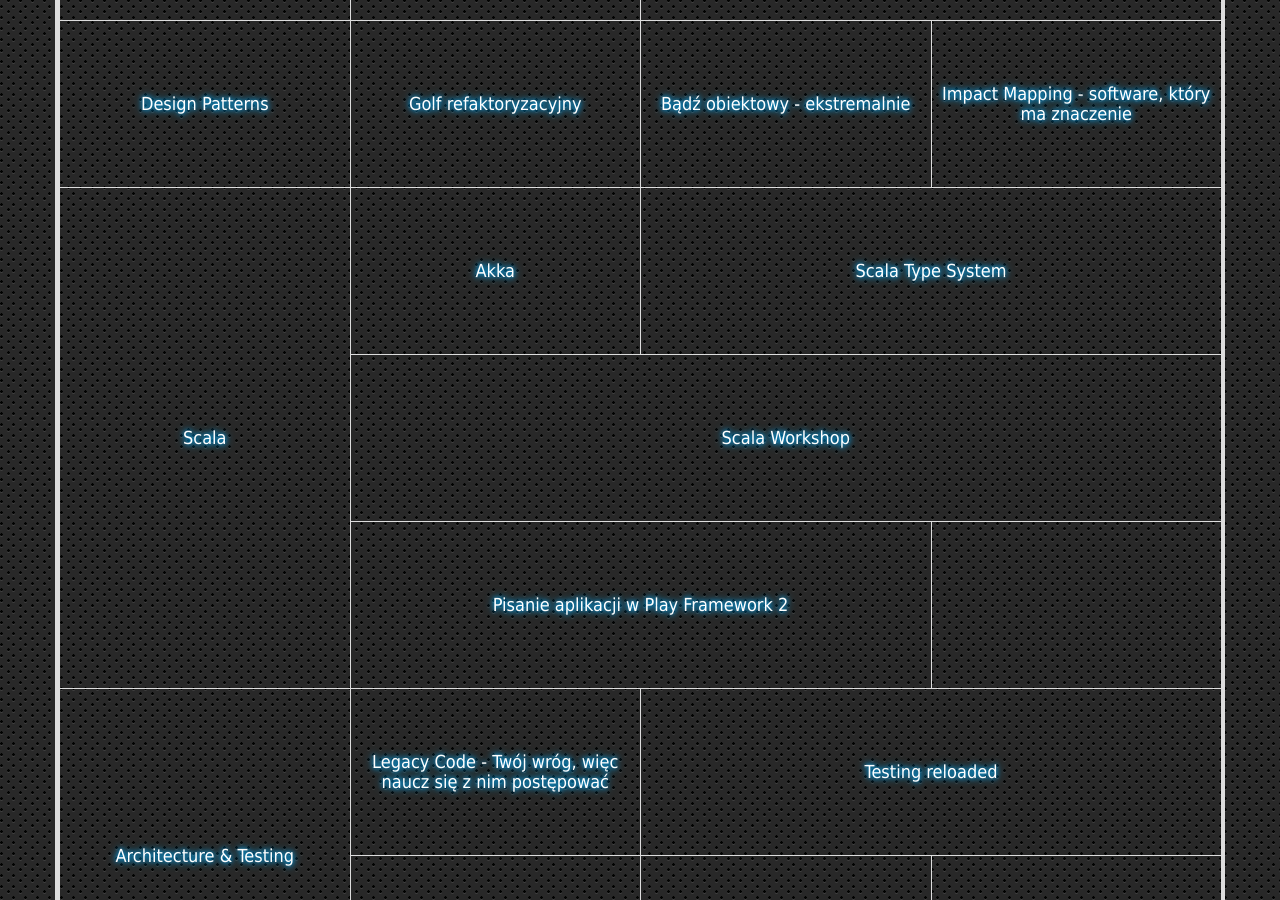
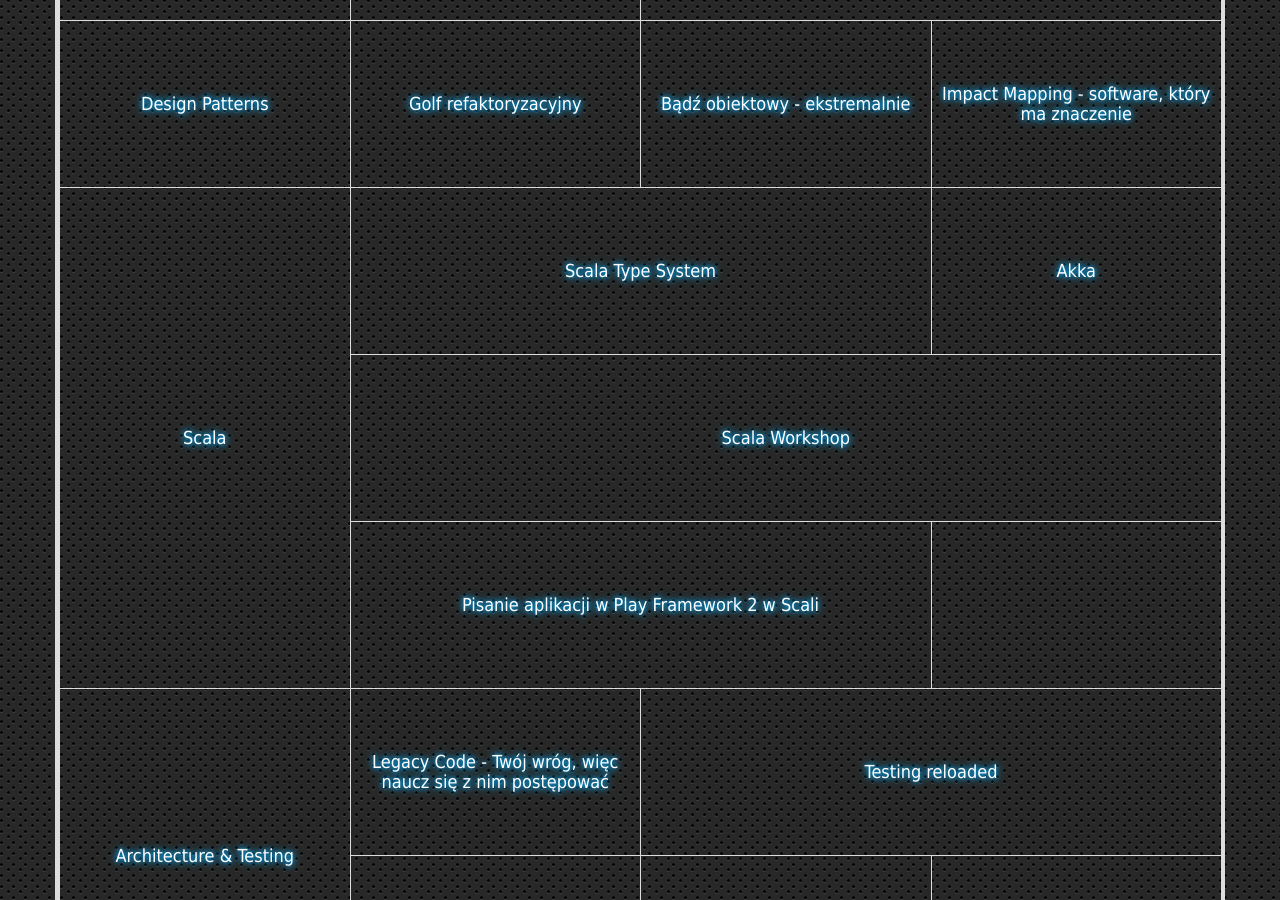
Before and after one commit to wojtekerbetowski/warsjawa2013, a Jekyll site: the page built from index.html, in a window 1280 px wide and 900 px high, scrolled down 1392 px. Built offline with Jekyll 4.4.1, drawn with Linux system fonts in a browser that asks for light colours; some of the changed lines change nothing that is shown; some of the changed text lies outside the part shown.

Commit message:
mobile track agenda update, minor fixes

```diff
--- a/index.html
+++ b/index.html
@@ -120,6 +120,16 @@
 - name: Scala
   paths:
     - talks:
+      - id: scala_types
+        slots: 2
+        title: Scala Type System
+        speaker:
+          name: Grzegorz Balcerek
+          photo: "/img/speakers/grzegorz_balcerek.jpg"
+          bio: Entuzjasta programowania funkcyjnego. Autor książki "Język programowania Scala".
+        description: "Proponuję warsztaty z języka Scala na poziomie zaawansowanym, co oznacza, że uczestnicy powinni już umieć programować w tym języku. Warsztaty dotyczą programowania za pomocą tak zwanych klas typów. Klasy typów, które są pewną konstrukcją programistyczną istniejącą w języku Haskell, nie są w Scali obecne jako osobna konstrukcja językowa, ale raczej jako pewna technika programistyczna wykorzystująca inne istniejące w Scali mechanizmy. Przerabiane będą pewne przykłady klasy typów używanych w funkcyjnym stylu programowania."
+        requirements: "Wymagany własny komputer z zainstalowanym środowiskiem języka Scala. Wymagana znajomość języka Scala na takim przynajmniej poziomie żeby nie trzeba było wyjaśniać podstaw, składni. Wymagana pewna praktyka, czy obycie z językiem. To nie są warsztaty dla początkujących w Scali. Poziom zielony (brak wiedzy) dotyczy klas typów, a nie Scali. Jeśli chodzi o Scalę, to zakładam przynajmniej poziom czerwony uczestników."
+
       - id: akka
         title: Akka
         speaker:
@@ -129,16 +139,6 @@
         description: TBD
         requirements: TBD
         spots: 30
-
-      - id: scala_types
-        slots: 2
-        title: Scala Type System
-        speaker:
-          name: Grzegorz Balcerek
-          photo: "/img/speakers/grzegorz_balcerek.jpg"
-          bio: Entuzjasta programowania funkcyjnego. Autor książki "Język programowania Scala".
-        description: "Proponuję warsztaty z języka Scala na poziomie zaawansowanym, co oznacza, że uczestnicy powinni już umieć programować w tym języku. Warsztaty dotyczą programowania za pomocą tak zwanych klas typów. Klasy typów, które są pewną konstrukcją programistyczną istniejącą w języku Haskell, nie są w Scali obecne jako osobna konstrukcja językowa, ale raczej jako pewna technika programistyczna wykorzystująca inne istniejące w Scali mechanizmy. Przerabiane będą pewne przykłady klasy typów używanych w funkcyjnym stylu programowania."
-        requirements: "Wymagany własny komputer z zainstalowanym środowiskiem języka Scala. Wymagana znajomość języka Scala na takim przynajmniej poziomie żeby nie trzeba było wyjaśniać podstaw, składni. Wymagana pewna praktyka, czy obycie z językiem. To nie są warsztaty dla początkujących w Scali. Poziom zielony (brak wiedzy) dotyczy klas typów, a nie Scali. Jeśli chodzi o Scalę, to zakładam przynajmniej poziom czerwony uczestników."
 
     - talks:
       - id: scala
@@ -154,7 +154,7 @@
 
     - talks:
       - id: play2
-        title: Pisanie aplikacji w Play Framework 2
+        title: Pisanie aplikacji w Play Framework 2 w Scali
         slots: 2
         speaker:
           name: Tomasz Kogut
@@ -307,7 +307,7 @@
 - name: Mobile
   paths:
     - talks:
-      - id: m1
+      - id: foundation_framework
         title: Wstęp do Foundation - Mobile First Web Framework
         speaker:
           name: Tomasz Netczuk
@@ -317,7 +317,7 @@
         requirements: "Własny laptop, jakiś sensowny edytor tekstu (np. Sumblime Text), kompilator scss (http://sass-lang.com/download.html), przeglądarka z dobrymi narzędziami (np. Chrome)."
         spots: 30
 
-      - id: m2
+      - id: android_hacking
         title: Hackowanie aplikacji Android
         speaker:
           name: Andrzej Jóźwiak
@@ -327,8 +327,12 @@
         requirements: TBD
         spots: 30
 
-      - id: m3
-        title: Unit testing  Android
+      - id: empty
+
+    - talks:
+      - id: android_testing
+        title: Unit testing Android
+        slots: 2
         speaker:
           name: Przemysław Jakubczyk
           photo: /img/tbd.jpg
@@ -337,8 +341,10 @@
         requirements: TBD
         spots: 30
 
+      - id: empty
+
     - talks:
-      - id: m4
+      - id: ios_tdd
         slots: 2
         title: Dependency injection and TDD in iOS
         speaker:
@@ -349,7 +355,7 @@
         requirements: TBD
         spots: 30
 
-      - id: m5
+      - id: ios7
         title: iOS 7
         speaker:
           name: Kamil Jaworski
@@ -360,7 +366,7 @@
         spots: 30
 
     - talks:
-      - id: m6
+      - id: ios_kickstart
         slots: 3
         title: iOS Kickstart
         speaker:
@@ -396,7 +402,7 @@
 
     - talks:
       - id: wymagajacy_klient
-        title: Jeden dzień z wymagającym klientem 2.0
+        title: Jeden dzień z wymagającym klientem
         slots: 2
         speaker:
           name: Paweł Stawicki, Łukasz Żuchowski, Jan Zborowski
@@ -436,7 +442,7 @@
           photo: /img/speakers/katarzyna_mrowca.jpg
           bio: "Zawodowo Analityk IT a prywatnie pasjonatka IT, statystyki i... nart!"
         description: "Natłok danych jest obecnie normą. Na warsztacie pokażę jak z niepozornej masy nieustrukturyzowanych danych wydobyć ciekawe diamenciki a następnie jak oszlifować je aby prezentowały się okazale. Co oznacza ten wstęp po ludzku?<ol><li>Dowiesz się jak obsługiwać R w podstawowym zakresie</li><li>Dowiesz się jak ugryźć Data Mining w R</li><li>Dowiesz się jak zwizualizować obrobione dane w R</li></ol>"
-        requirements: "Laptop, zainstalowany pakiet R (można pobrać <a href=\"http://www.r-project.org/\" target=\"_blank\">stąd</a>"
+        requirements: "Laptop, zainstalowany pakiet R (można pobrać <a href=\"http://www.r-project.org/\" target=\"_blank\">stąd</a>)"
         spots: 15
 
     - talks:
```
